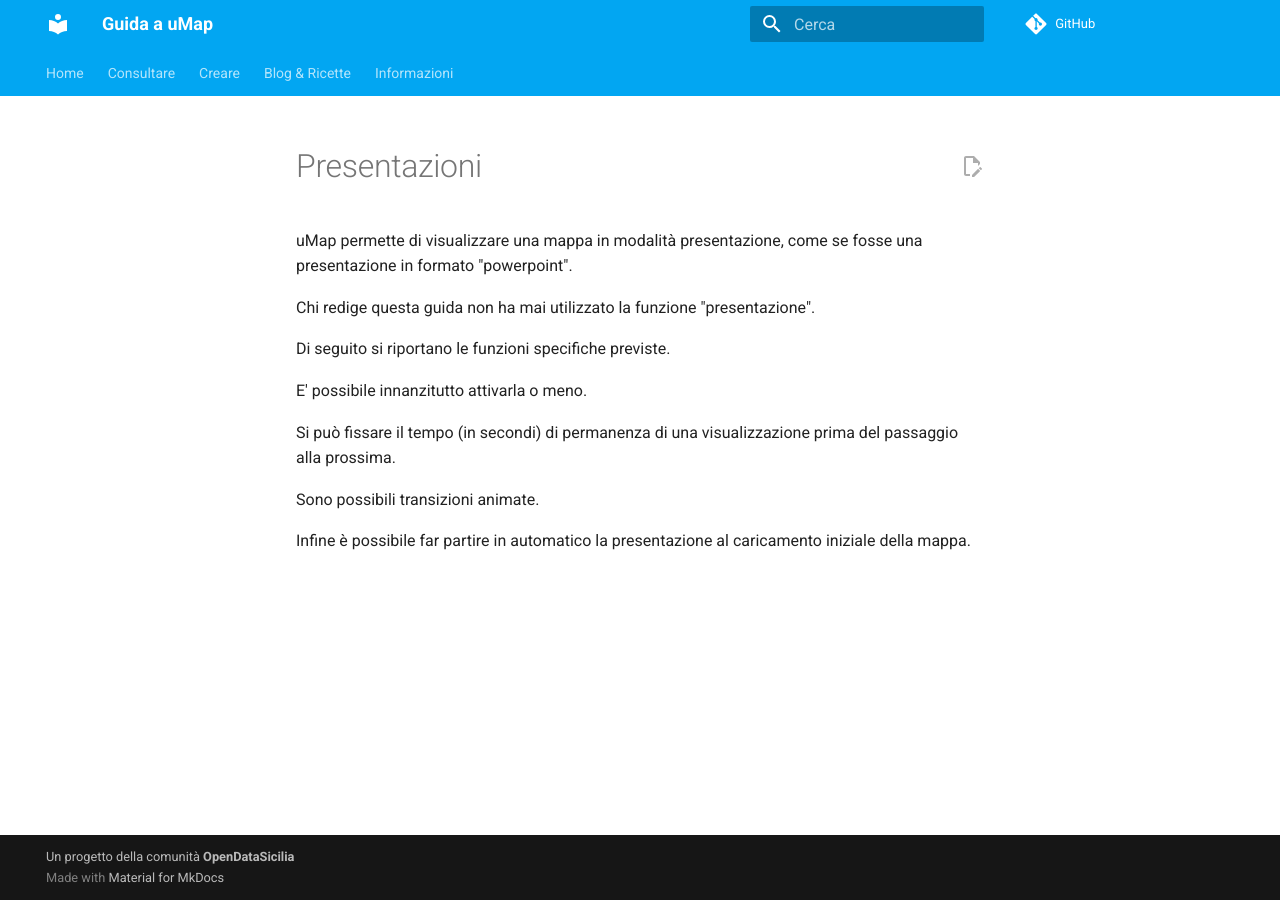
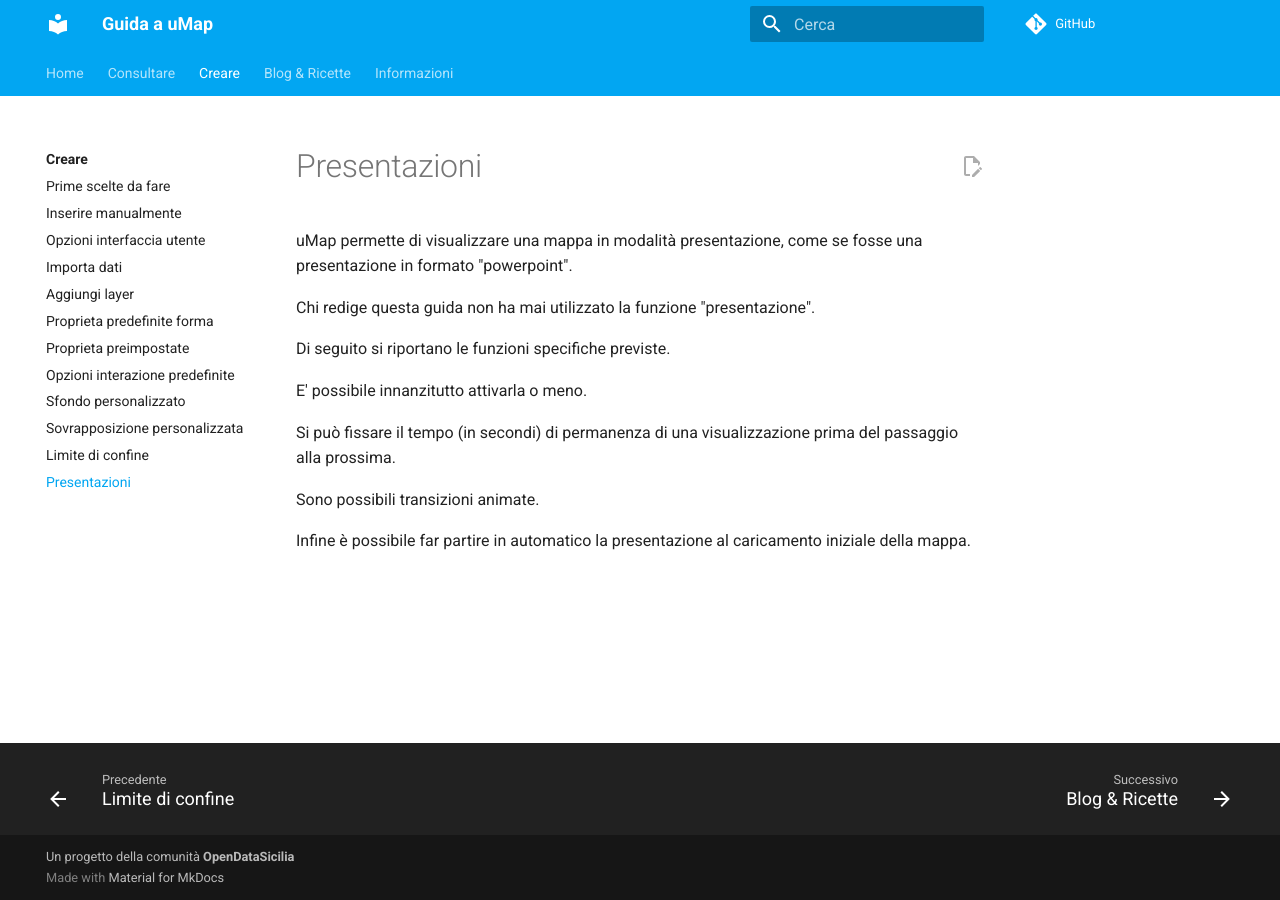
Before and after one commit to opendatasicilia/guida-umap, an MkDocs documentation site: the page built from docs/creare/presentazioni.md, in a window 1280 px wide. Built offline with MkDocs 1.6.1 and Material for MkDocs 9.7.7, drawn with Linux system fonts in a browser that asks for light colours; comment, search, counter and statistics services are not loaded.

Commit message:
Update mkdocs.yml

```diff
--- a/mkdocs.yml
+++ b/mkdocs.yml
@@ -53,6 +53,7 @@
     - Sfondo personalizzato: creare/sfondo-personalizzato.md
     - Sovrapposizione personalizzata: creare/sovrapposizione-personalizzata.md
     - Limite di confine: creare/limite-confine.md
+    - Presentazioni: creare/presentazioni.md
   - Blog: blog/index.md
   - Informazioni:
     - Informazioni: informazioni/index.md
```
